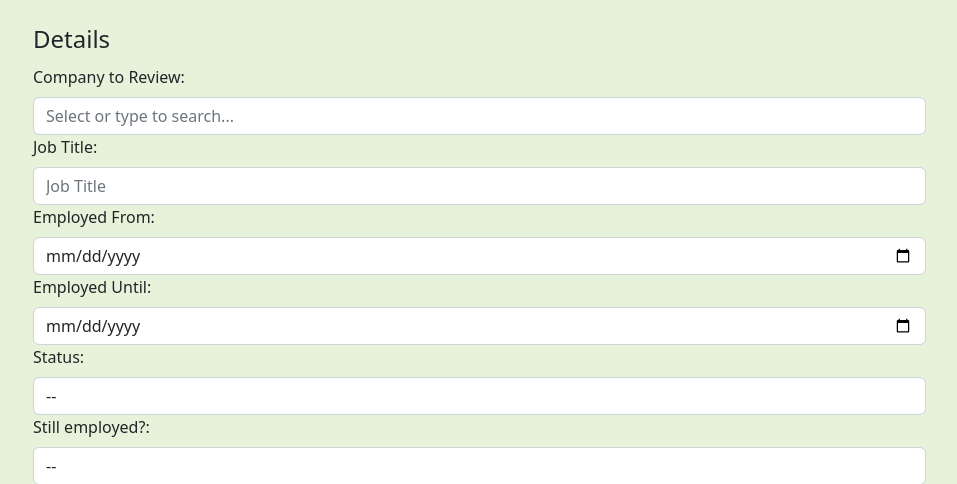
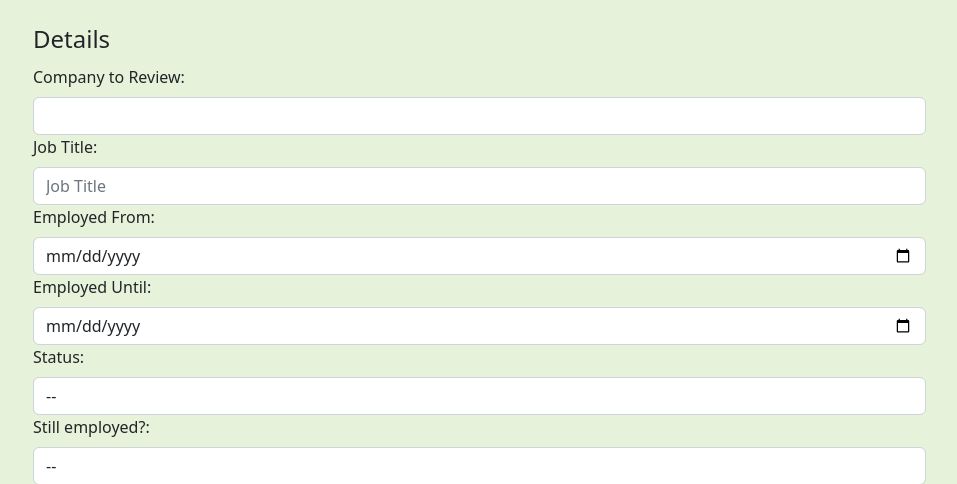
Before and after one commit to sebastiansosa1/Employer-Review-Website, a PHP site: page /review_employer.php in a window 1280 px wide. Shown: the part 321-805 px from the top of the page, without its empty margins (49-1006 px from the left). Run offline with PHP 8.4, Linux system fonts and the light colour scheme; lists and menus that the app fills with data are empty.

Commit message:
Bug in form fixed. Please check.

```diff
--- a/Website/public_html/database.php
+++ b/Website/public_html/database.php
@@ -18,18 +18,36 @@ function openConnection()
     return $open_review_s_db;
 }
 
-function buildOptionsList($id, $param)
+//function buildOptionsList($id, $param)
+//{
+//    $open_review_s_db = openConnection();
+//    $query = "SELECT employer_id, company_name FROM employer WHERE company_name LIKE '%$param%'";
+//    try {
+//        $res = $open_review_s_db->query($query);
+//        echo "<datalist id='$id'>";
+//        while($row = $res->fetch(PDO::FETCH_ASSOC)) {
+//            $val = $row['employer_id'];
+//            $tag = $row['company_name'];
+//            echo "<option value=$val>$tag</option>";
+//        }
+//        echo "</datalist>";
+//
+//    } catch (PDOException $e) {
+//        die($e->getMessage());
+//    }
+//}
+
+function buildOptionsList($param)
 {
     $open_review_s_db = openConnection();
     $query = "SELECT employer_id, company_name FROM employer WHERE company_name LIKE '%$param%'";
     try {
         $res = $open_review_s_db->query($query);
-        echo "<datalist id='$id'>";
         while($row = $res->fetch(PDO::FETCH_ASSOC)) {
-            echo "<option value=" . $row['employer_id'] . ">". $row['company_name'] . "</option> ";
+            $val = $row['employer_id'];
+            $tag = $row['company_name'];
+            echo "<option value=$val>$tag</option>";
         }
-        echo "</datalist>";
-
     } catch (PDOException $e) {
         die($e->getMessage());
     }
--- a/Website/public_html/review_employer.php
+++ b/Website/public_html/review_employer.php
@@ -81,8 +81,15 @@ require_once 'database.php';
                         <legend>Details</legend>
 
                         <label for="employerId" class="form-label">Company to Review:</label>
-                        <input class="form-control" list="companyOptions" id="employerId" name="employerId"
-                               placeholder="Select or type to search...">
+<!--                        <input class="form-control" list="companyOptions" id="employerId" name="employerId"-->
+<!--                               placeholder="After searching the name, select company here from the list:">-->
+                        <select id="employerId" class="form-control" name="employerId">
+                            <?php
+                            if(isset($_GET['select_company']) && strlen($_GET['select_company']) > 2) {
+                                buildOptionsList($_GET['select_company']);
+                            }
+                            ?>
+                        </select>
 
                         <label for="jobTitle" class="form-label">Job Title: </label>
                         <input class="form-control" type="text" name="jobTitle" placeholder="Job Title" id="jobTitle" />
@@ -198,12 +205,12 @@ require_once 'database.php';
     </section>
 
 
-    <?php
-    if(isset($_GET['select_company']) && strlen($_GET['select_company']) > 2) {
-        $id = 'companyOptions';
-        buildOptionsList($id, $_GET['select_company']);
-    }
-    ?>
+<!--    --><?php
+//    if(isset($_GET['select_company']) && strlen($_GET['select_company']) > 2) {
+//        $id = 'companyOptions';
+//        buildOptionsList($id, $_GET['select_company']);
+//    }
+//    ?>
 
 </main>
 
```
